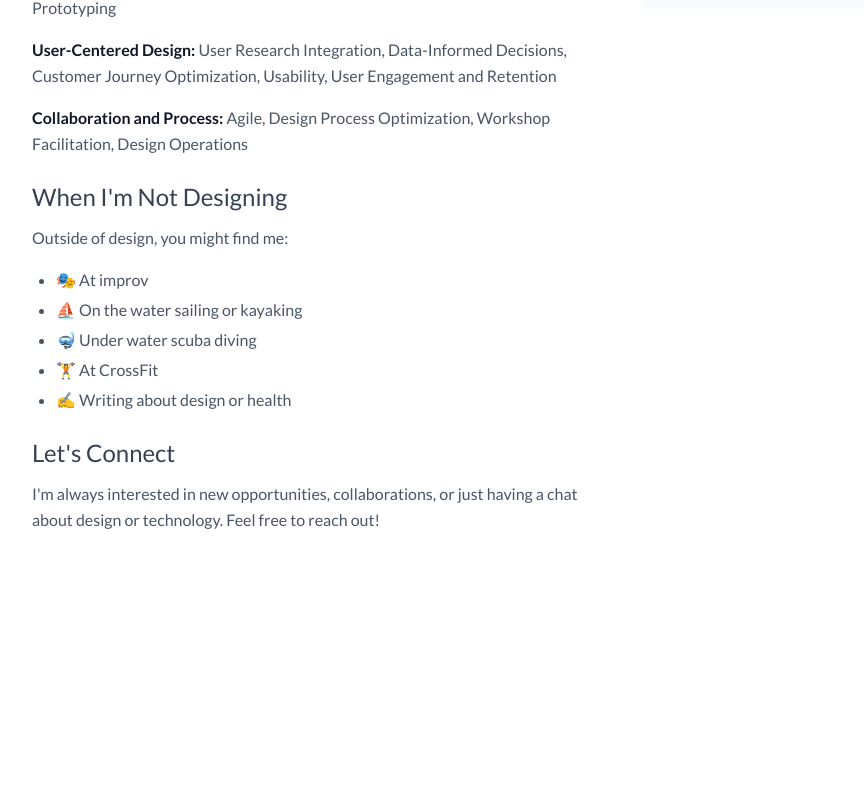
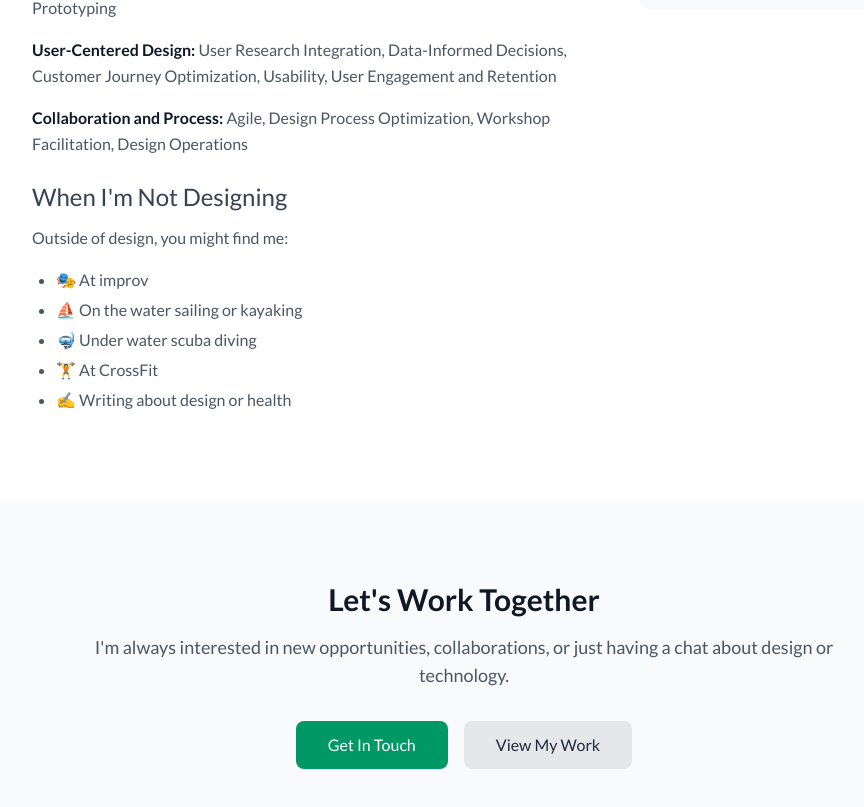
Before and after one commit to Kayhofm/Portfolio02, a Next.js app: page /about in a window 1280 px wide. Shown: the part 1279-2086 px from the top of the page, without its empty margins (176-1040 px from the left). Before the commit the page ends 1892 px from the top, so only its background shows below. Built offline with nearby package versions, Linux system fonts and the light colour scheme.

Commit message:
Text edits
- added CTA to about page

```diff
--- a/src/app/about/page.tsx
+++ b/src/app/about/page.tsx
@@ -41,10 +41,6 @@ const aboutContent = `
       - 🤿 Under water scuba diving
       - 🏋️ At CrossFit
       - ✍️ Writing about design or health
-
-      ### Let's Connect
-
-      I'm always interested in new opportunities, collaborations, or just having a chat about design or technology. Feel free to reach out!
     </div>
 
     <div className="lg:col-span-1">
@@ -170,6 +166,32 @@ export default function AboutPage() {
   return (
     <div className="min-h-screen bg-white dark:bg-gray-900">
       <MDXRemote source={aboutContent} components={mdxComponents} />
+
+      {/* CTA Section */}
+      <section className="py-20 bg-gray-50 dark:bg-gray-900">
+        <div className="max-w-4xl mx-auto text-center px-4 sm:px-6 lg:px-8">
+          <h2 className="text-3xl font-bold text-gray-900 dark:text-white mb-4">
+            Let's Work Together
+          </h2>
+          <p className="text-lg text-gray-600 dark:text-gray-300 mb-8">
+            I'm always interested in new opportunities, collaborations, or just having a chat about design or technology.
+          </p>
+          <div className="flex flex-col sm:flex-row gap-4 justify-center">
+            <a
+              href="/contact"
+              className="bg-emerald-600 text-white px-8 py-3 rounded-lg font-medium hover:bg-emerald-700 transition-colors"
+            >
+              Get In Touch
+            </a>
+            <a
+              href="/projects"
+              className="bg-gray-200 dark:bg-gray-700 text-gray-800 dark:text-gray-200 px-8 py-3 rounded-lg font-medium hover:bg-gray-300 dark:hover:bg-gray-600 transition-colors"
+            >
+              View My Work
+            </a>
+          </div>
+        </div>
+      </section>
     </div>
   )
 }
--- a/src/content/projects/microsoft-health.mdx
+++ b/src/content/projects/microsoft-health.mdx
@@ -104,9 +104,9 @@ date: "2017-09-01"
 
 <ImageGallery>
   <div>
-   ### Activity & Sleep Study Results
+   ### Metrics and KPIs
 
-    **Study:** 4,000 participants over 6 months
+    **Activity and sleep study:** 4,000 participants over 6 months
     **Outcome:** 80% retention at 6 months (vs 40% baseline)
 
     **User Tracking Up:**
```
